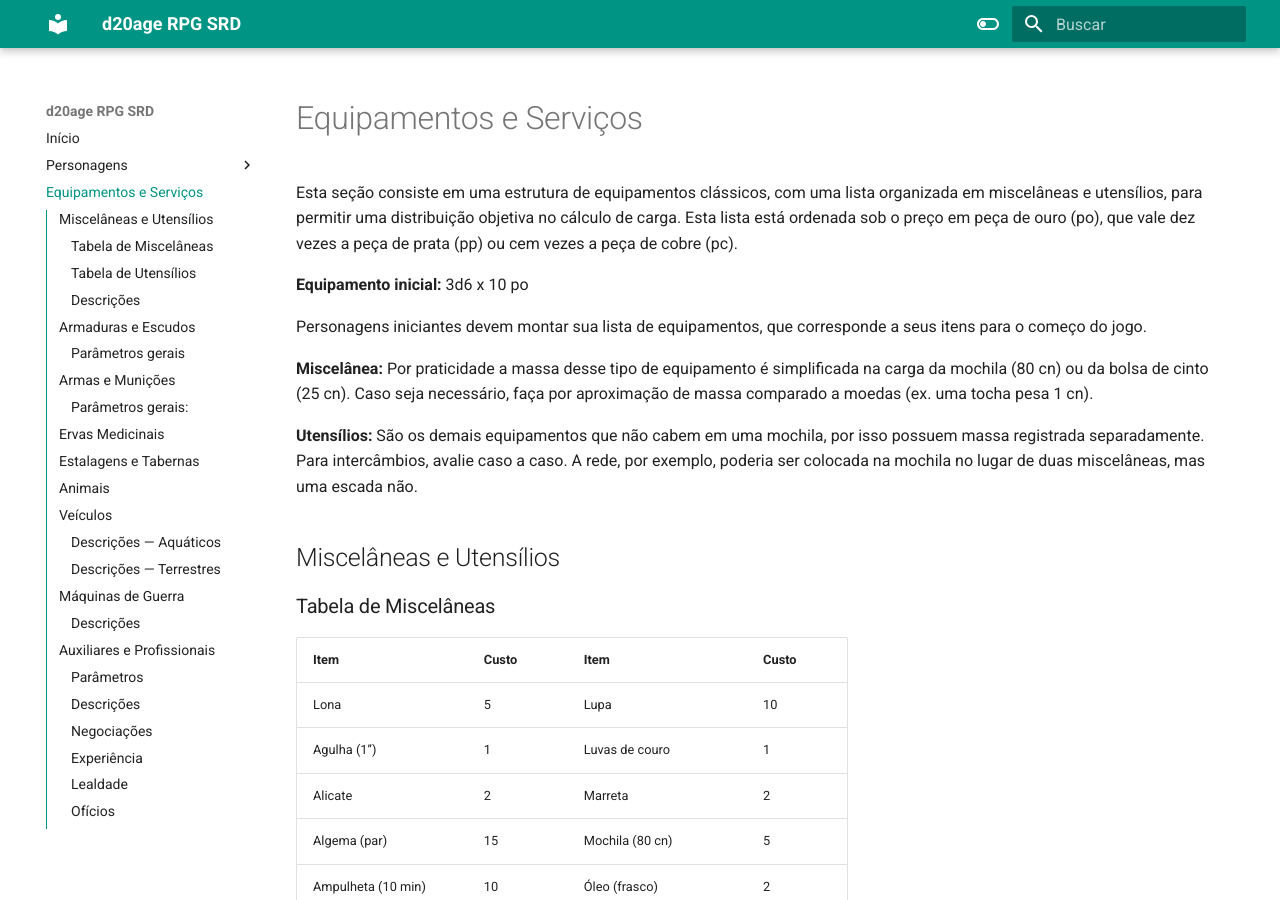
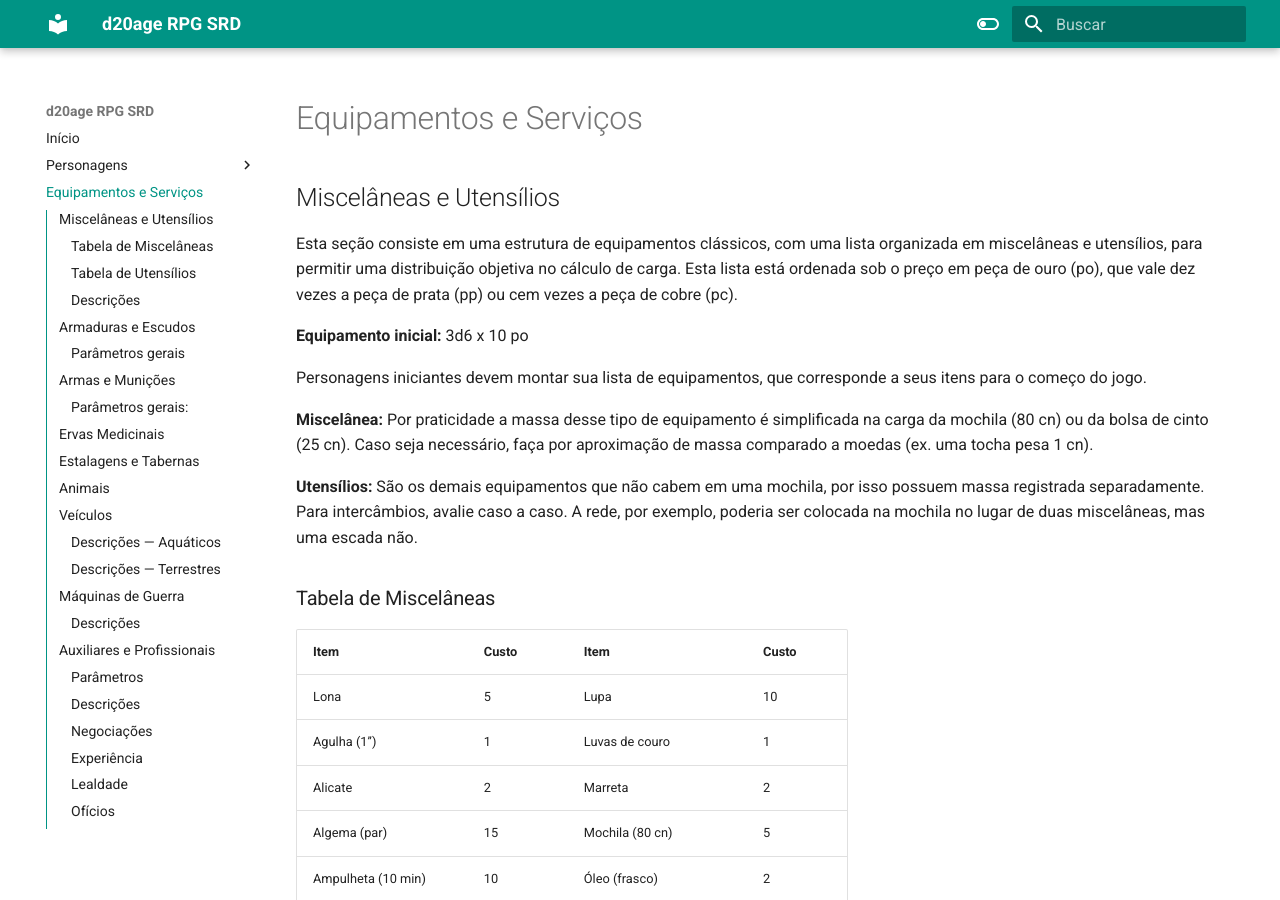
Before and after one commit to machado-cesar/d20age-rpg-srd, an MkDocs documentation site: the page built from docs/equipamentos-e-servicos.md, in a window 1280 px wide and 900 px high. Built offline with MkDocs 1.6.1 and Material for MkDocs 9.7.7, drawn with Linux system fonts in a browser that asks for light colours; part of the change alters nothing that is shown.

```diff
--- a/docs/equipamentos-e-servicos.md
+++ b/docs/equipamentos-e-servicos.md
@@ -1,4 +1,6 @@
 # Equipamentos e Serviços
+
+## Miscelâneas e Utensílios
 
 Esta seção consiste em uma estrutura de equipamentos clássicos, com uma lista organizada em miscelâneas e utensílios, para permitir uma distribuição objetiva no cálculo de carga. Esta lista está ordenada sob o preço em peça de ouro (po), que vale dez vezes a peça de prata (pp) ou cem vezes a peça de cobre (pc).
 
@@ -9,8 +11,6 @@ Personagens iniciantes devem montar sua lista de equipamentos, que corresponde a
 **Miscelânea:** Por praticidade a massa desse tipo de equipamento é simplificada na carga da mochila (80 cn) ou da bolsa de cinto (25 cn). Caso seja necessário, faça por aproximação de massa comparado a moedas (ex. uma tocha pesa 1 cn).
 
 **Utensílios:** São os demais equipamentos que não cabem em uma mochila, por isso possuem massa registrada separadamente. Para intercâmbios, avalie caso a caso. A rede, por exemplo, poderia ser colocada na mochila no lugar de duas miscelâneas, mas uma escada não.
-
-## Miscelâneas e Utensílios
 
 ### Tabela de Miscelâneas
 
```
